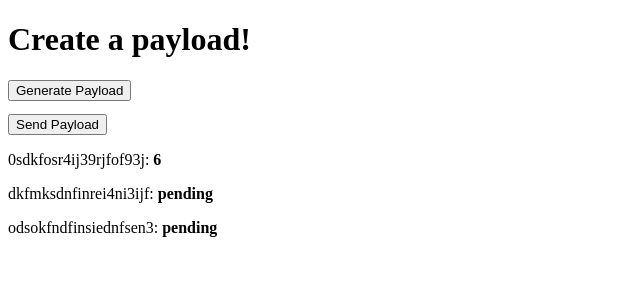
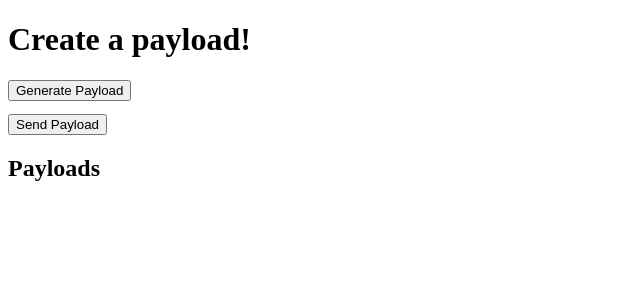
Before and after one commit to xsandalf/DS2023_CLB, a Flask app: page / in a window 1280 px wide. Shown: the top 300 px of the page, without its empty margins (0-640 px from the left). Run offline with Flask 3, Linux system fonts and the light colour scheme.

Commit message:
Add more functionality to client payload creation

```diff
--- a/client/app/routes.py
+++ b/client/app/routes.py
@@ -4,6 +4,10 @@
 from app import app
 from flask import render_template, request
 from random import randint
+
+# Bad coding practice, "dirty hack" :D
+payload = ""
+payloads = []
 
 # Register callbacks with URLs
 @app.route('/', methods=['GET', 'POST'])
@@ -19,25 +23,32 @@ def index():
     time.sleep({random_int})\n
     return {random_int2} + {random_int3}
     """.format(random_int=randint(10,60), random_int2=randint(1,10), random_int3=randint(1,10))
-    payload = ""
 
-    # Placeholder payloads
-    payloads = [{"hash" : "0sdkfosr4ij39rjfof93j", "result" : "6"},
-                {"hash" : "dkfmksdnfinrei4ni3ijf", "result" : "pending"},
-                {"hash" : "odsokfndfinsiednfsen3", "result" : "pending"}]
+    # Tell interpreter where to find payload and payloads
+    global payload
+    global payloads
 
+    # POST-request means a button was pressed, figure out which one and either generate a payload or
+    # send the payload forward to be executed in another container
     if request.method == "POST":
         if request.form.get("generate_payload") == "Generate Payload":
-            #print("GET FUCKED NERD", flush=True)
+            # Get new payload
             payload = payload_template
+            # Re-render page and show the payload
             return render_template("index.html", generated_payload=payload, payloads=payloads)
         elif request.form.get("send_payload") == "Send Payload":
-            print("GET FUCKED NERD", flush=True)
-            print(payload, flush=True)
+            # Ignore clicks if payload isn't created
             if len(payload) > 0:
-                print("GET FUCKED NERD", flush=True)
                 print(hash(payload), flush=True)
+                # Store payload, its hash, and current state to a dictionary
+                payloads.append({"hash" : str(hash(payload)), "payload" : payload, "result" : "executing"})
+                # Empty payload so user cannot flood the system with the same payload
+                payload = ""
+                # Re-render page and show the payload in the execution table
                 return render_template("index.html", generated_payload=payload, payloads=payloads)
+    else:
+        payload = ""
+        payloads = []
 
     # Return index.html with additional paremeters
     return render_template("index.html", generated_payload=payload, payloads=payloads)
--- a/client/app/templates/index.html
+++ b/client/app/templates/index.html
@@ -10,8 +10,15 @@
             <pre><div>{{ generated_payload }}</div></pre>
             <input type="submit" name="send_payload" value="Send Payload">
         </form>
+        <h2>Payloads</h2>
         {% for payload in payloads %}
-        <div><p>{{ payload.hash }}: <b>{{ payload.result }}</b></p></div>
+        <table>
+            <thead><tr><th>Hash</th><th>Payload</th><th>Result</th></tr></thead>
+            <tbody>
+                <tr><td>{{ payload.hash }}</td><td><pre>{{ payload.payload }}</pre></td><td>{{ payload.result }}</td></tr>
+            </tbody>
+        </table>
+        <!--<pre><div><p>{{ payload.hash }}: <b>{{ payload.payload }}</b>: <b>{{ payload.result }}</b></p></div></pre>--->
         {% endfor %}
     </body>
 </html>
```
